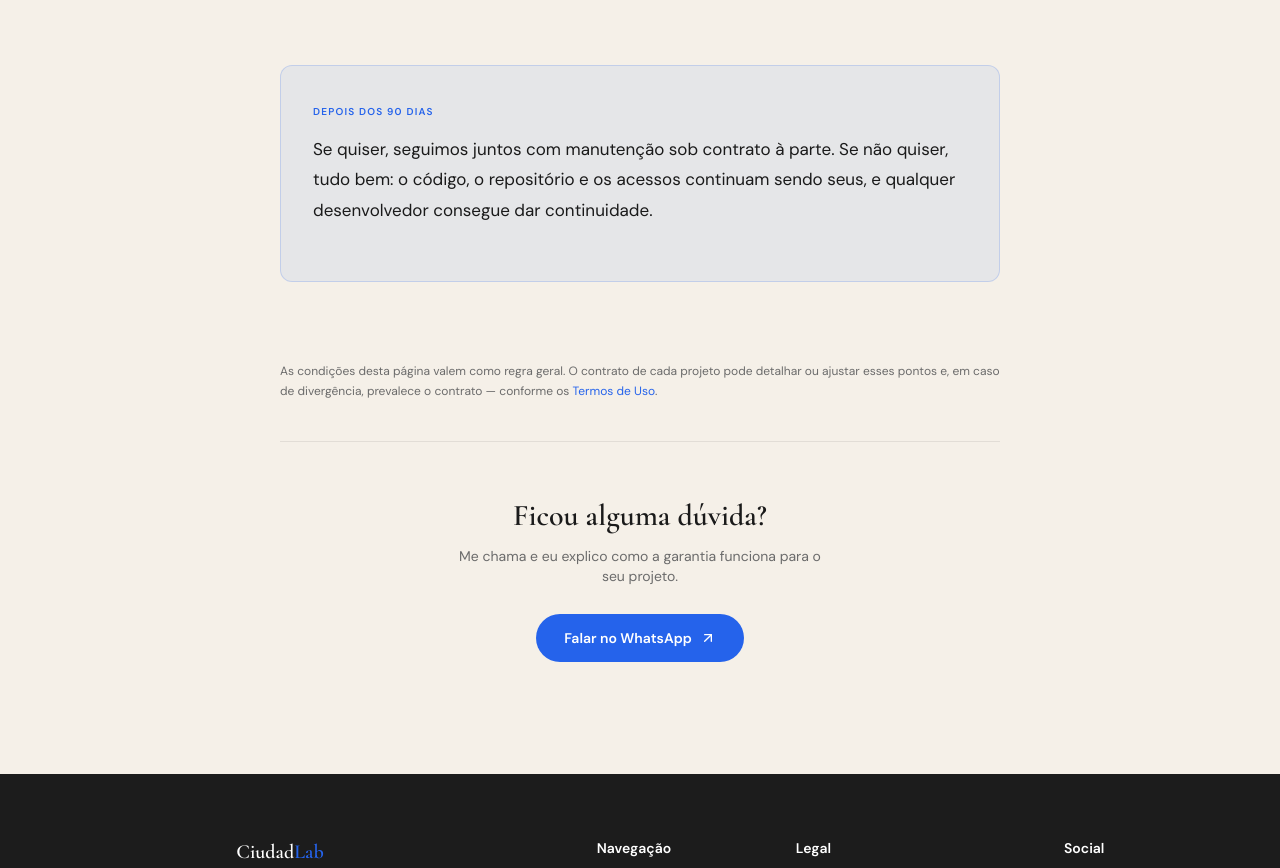
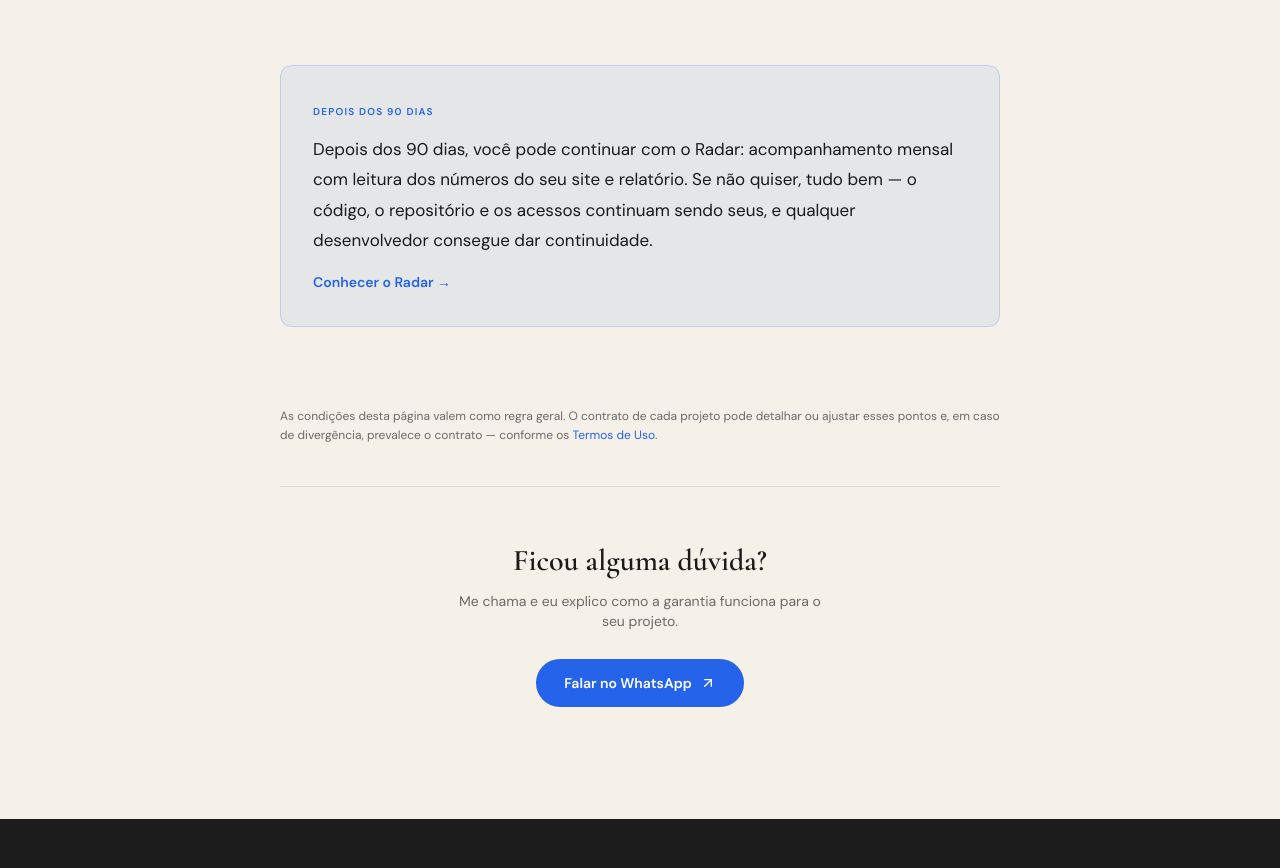
Before and after one commit to eduardo-Ciudad/ciudad.dev, a Next.js app: page /garantia in a window 1280 px wide. Shown: the part 1860-2728 px from the top of the page. Built offline with nearby package versions, Linux system fonts and the light colour scheme; no server answers.

Commit message:
content: atualiza pós-garantia com Radar

```diff
--- a/src/data/garantia.ts
+++ b/src/data/garantia.ts
@@ -102,7 +102,9 @@ export const garantia = {
   after: {
     id: "depois",
     label: "Depois dos 90 dias",
-    text: "Se quiser, seguimos juntos com manutenção sob contrato à parte. Se não quiser, tudo bem: o código, o repositório e os acessos continuam sendo seus, e qualquer desenvolvedor consegue dar continuidade.",
+    text: "Depois dos 90 dias, você pode continuar com o Radar: acompanhamento mensal com leitura dos números do seu site e relatório. Se não quiser, tudo bem — o código, o repositório e os acessos continuam sendo seus, e qualquer desenvolvedor consegue dar continuidade.",
+    href: "/radar",
+    linkLabel: "Conhecer o Radar →",
   },
   legal: {
     beforeLink:
```
